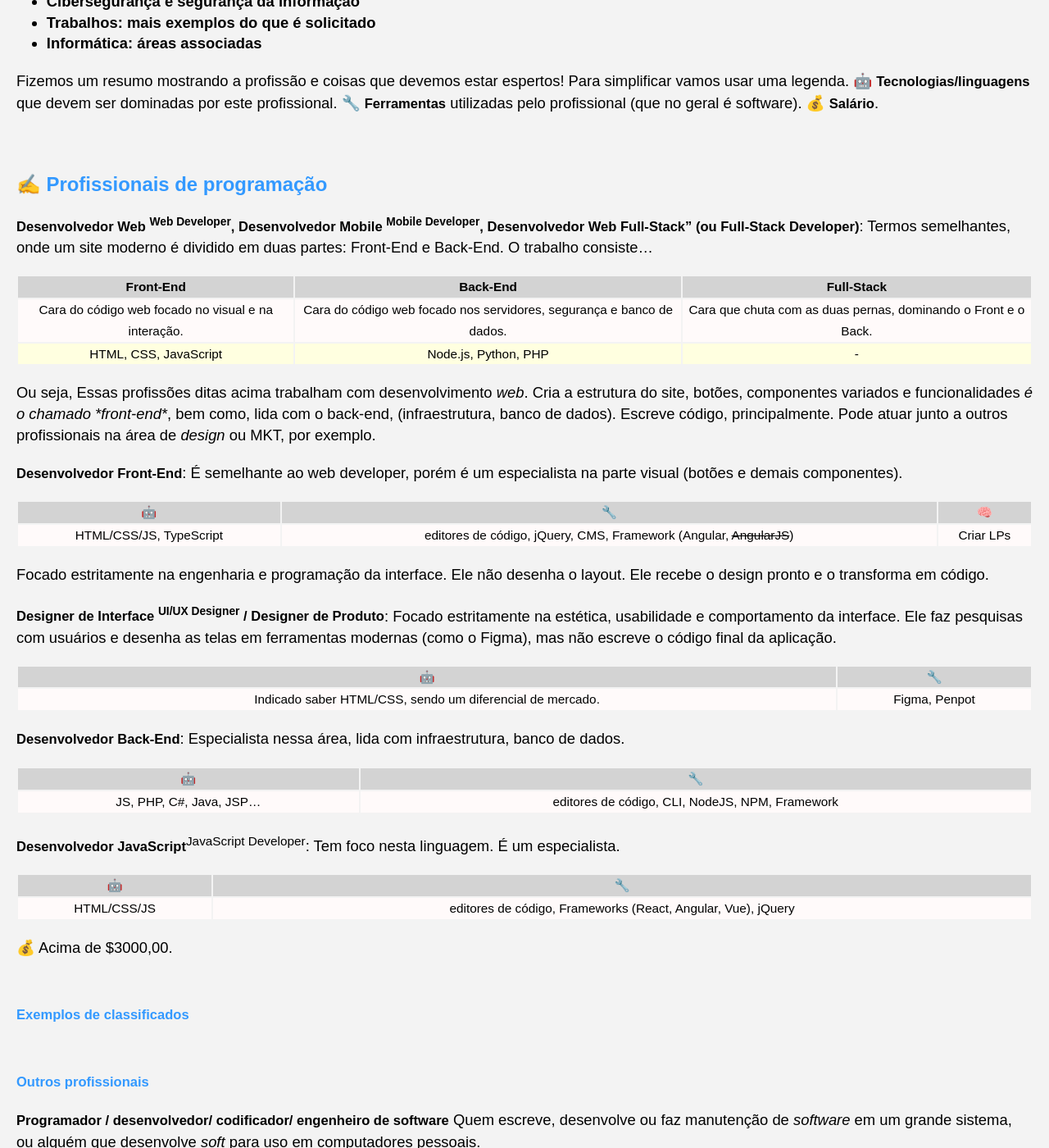
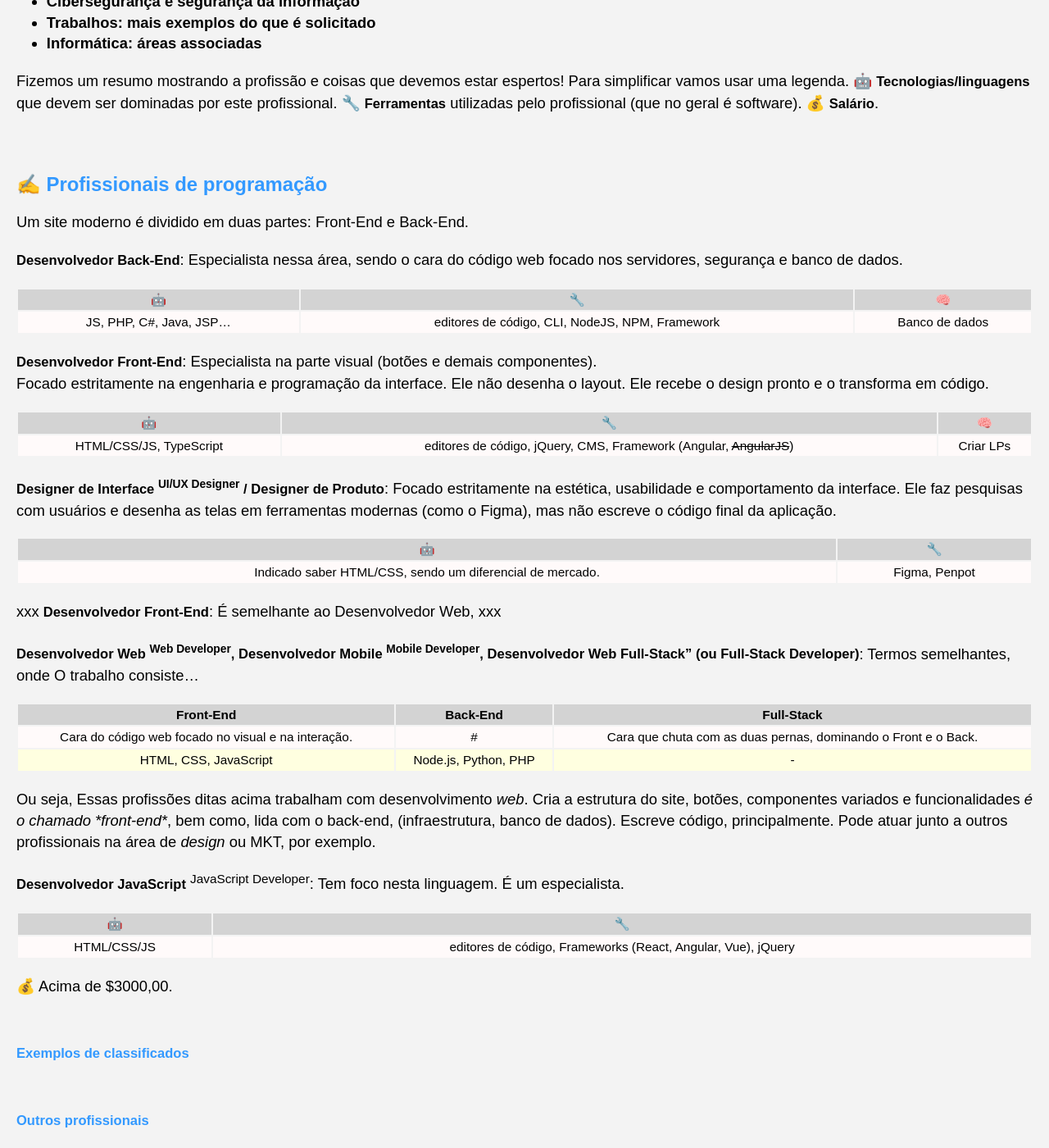
Before and after one commit to Joesynth/joesynth.github.io, a Jekyll site: the page built from _posts/2021-01-03-profissionais-de-informatica.md, in a window 1280 px wide and 1400 px high, scrolled down 721 px. Shown: the whole window at 82% size. Built offline with Jekyll 4.4.1, drawn with Linux system fonts in a browser that asks for light colours; some of the changed lines change nothing that is shown; some of the changed text lies outside the part shown.

Commit message:
Revise programming professionals section for clarity

```diff
--- a/_posts/2021-01-03-profissionais-de-informatica.md
+++ b/_posts/2021-01-03-profissionais-de-informatica.md
@@ -31,27 +31,22 @@ Fizemos um resumo mostrando a profissão e coisas que devemos estar espertos! Pa
 
 ## ✍️ Profissionais de programação
 
+Um site moderno é dividido em duas partes: Front-End e Back-End.
+
+**Desenvolvedor Back-End**: Especialista nessa área, sendo o cara do código web focado nos servidores, segurança e banco de dados.
+
+| 🤖️ | 🔧️ | 🧠 |
+| :---: | :---: |:---: |
+|JS, PHP, C#, Java, JSP...|editores de código, CLI, NodeJS, NPM, Framework| Banco de dados|
 
 
-**Desenvolvedor Web <sup>Web Developer</sup>, Desenvolvedor Mobile <sup>Mobile Developer</sup>, Desenvolvedor Web Full-Stack" (ou Full-Stack Developer)**: Termos semelhantes, onde um site moderno é dividido em duas partes: Front-End e Back-End.  O trabalho consiste...
-
-|Front-End|Back-End|Full-Stack|
-|:---:|:---:|:---:|
-|Cara do código web focado no visual e na interação.|Cara do código web focado nos servidores, segurança e banco de dados.|Cara que chuta com as duas pernas, dominando o Front e o Back.|
-|HTML, CSS, JavaScript|Node.js, Python, PHP|-|
-
-Ou seja,  Essas profissões ditas acima trabalham com desenvolvimento *web*. Cria a estrutura do site, botões, componentes variados e funcionalidades _é o chamado *front-end*_, bem como, lida com o back-end, (infraestrutura, banco de dados). Escreve código, principalmente. Pode atuar junto a outros profissionais na área de *design* ou MKT, por exemplo.
-
-
-**Desenvolvedor Front-End**: É semelhante ao web developer, porém é um especialista na parte visual (botões e demais componentes).
+**Desenvolvedor Front-End**: Especialista na parte visual (botões e demais componentes).
+Focado estritamente na engenharia e programação da interface. Ele não desenha o layout.
+Ele recebe o design pronto e o transforma em código.
 
 | 🤖️ | 🔧️ |🧠|
 | :---: | :---: |:---: |
 |HTML/CSS/JS, TypeScript|editores de código, jQuery, CMS, Framework (Angular, <del>AngularJS</del>)|Criar LPs|
-
-Focado estritamente na engenharia e programação da interface. Ele não desenha o layout.
-Ele recebe o design pronto e o transforma em código.
-
 
 **Designer de Interface <sup>UI/UX Designer</sup> / Designer de Produto**: Focado estritamente na estética, usabilidade e comportamento da interface. Ele faz pesquisas com usuários e desenha as telas em ferramentas modernas (como o Figma), mas não escreve o código final da aplicação.
 
@@ -60,14 +55,24 @@ Ele recebe o design pronto e o transforma em código.
 |Indicado saber HTML/CSS, sendo um diferencial de mercado.|Figma, Penpot|
 
 
-**Desenvolvedor Back-End**: Especialista nessa área, lida com infraestrutura, banco de dados.
 
-| 🤖️ | 🔧️ |
-| :---: | :---: |
-|JS, PHP, C#, Java, JSP...|editores de código, CLI, NodeJS, NPM, Framework|
+xxx
+**Desenvolvedor Front-End**: É semelhante ao Desenvolvedor Web,
+xxx
+
+**Desenvolvedor Web <sup>Web Developer</sup>, Desenvolvedor Mobile <sup>Mobile Developer</sup>, Desenvolvedor Web Full-Stack" (ou Full-Stack Developer)**: Termos semelhantes, onde   O trabalho consiste...
+
+|Front-End|Back-End|Full-Stack|
+|:---:|:---:|:---:|
+|Cara do código web focado no visual e na interação.| # |Cara que chuta com as duas pernas, dominando o Front e o Back.|
+|HTML, CSS, JavaScript|Node.js, Python, PHP|-|
+
+Ou seja,  Essas profissões ditas acima trabalham com desenvolvimento *web*. Cria a estrutura do site, botões, componentes variados e funcionalidades _é o chamado *front-end*_, bem como, lida com o back-end, (infraestrutura, banco de dados). Escreve código, principalmente. Pode atuar junto a outros profissionais na área de *design* ou MKT, por exemplo.
 
 
-**Desenvolvedor JavaScript**<sup>JavaScript Developer</sup>: Tem foco nesta linguagem. É um especialista.
+
+
+**Desenvolvedor JavaScript** <sup>JavaScript Developer</sup>: Tem foco nesta linguagem. É um especialista.
 
 | 🤖️ | 🔧️ |
 | :---: | :---: |
@@ -114,7 +119,6 @@ Metodologia de trabalho: SCRUM
 Conhecimento em banco de dados vetorizados (PostgreSQL, MongoDB).
 GitLab e automação de infraestrutura (Docker, por ex.)
 Capacidade de trabalhar de forma independente e em equipe.
-
 **Dev Angular/Nodejs**:
 JSON, Oracle SQL
 Inglês avançado.
@@ -136,7 +140,8 @@ Laravel 9+: desenvolvimento de APIs, middleware, testes.
 JS (manipulação do DOM, jQuery, React).
 GitLab/Gitub: versionamento de código.
 Estilização (Tailwind CSS ou Bootstrap, SASS/SCSS).
-Metodologia de trabalho (Scrum, Kanban).</small>
+Metodologia de trabalho (Scrum, Kanban).
+</small>
 
 
 
@@ -146,22 +151,22 @@ Metodologia de trabalho (Scrum, Kanban).</small>
 ## 🎨️ Área de design
 Uma linguagem de computador pode ser vital ou uma aliada nesse campo de trabalho. Exemplos de profissões na área de design:
 
+- Web designer
 - UX designer
-- web designer
-- designer gráfico
-- brand designer
+- Designer gráfico
+- Brand designer
 
 ###### Web designer
 
-<img src="https://chiefofdesign.com.br/wp-content/uploads/2015/01/webdesigner1-1.png" width="120" />**Webdesigner**: Cria sites, páginas. Lida com programação, usabilidade, etc. A profissão é uma extensão do *design* gráfico, onde o foco é na criação de web sites.
+<img src="https://chiefofdesign.com.br/wp-content/uploads/2015/01/webdesigner1-1.png" width="120" />**Web designer**: Cria sites, páginas. Lida com programação, usabilidade, etc. A profissão é uma extensão do *design* gráfico, onde o foco é na criação de web sites.
 
 |🤖️|🔧️|🧠|
-| :---: | :---: |
-|HTML/CSS| Penpot, Inkscape (opcional) | Criar LPs|
+|:---:|:---:|:---:|
+|HTML/CSS | Penpot, Inkscape (opcional) | Criar LPs|
 
 💰 Acima de $3000,00.
 
-###### Um pouco de história
+###### Um pouco de história: Web designer
 
 Profissão antiga, anos 90 era um profissional generalista e visual.
 
@@ -551,10 +556,6 @@ responsável que cria a arte visual do jogo em 2D ou 3D; seja para personagens,
 
 
 
-
-
-
-
 É isso!
 Grande abraço.
 \o/
```
